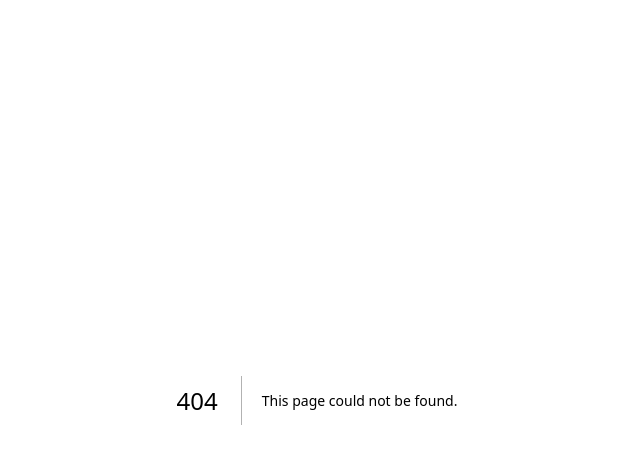
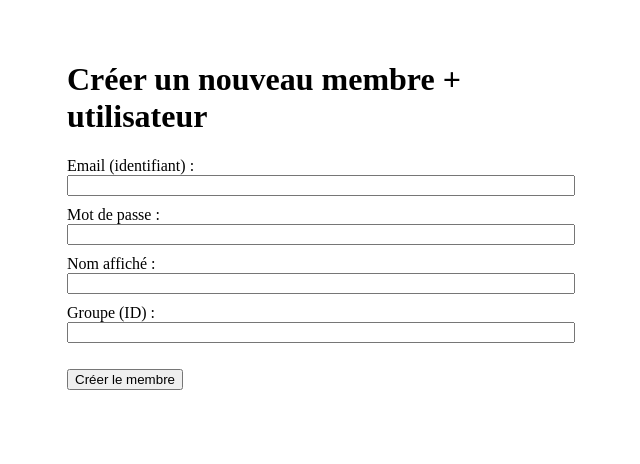
Before and after one commit to eliekogoup/Iceteam-vote-Pro, a Next.js app: page /admin/creer-membre in a window 1280 px wide. Before the commit this address had no page. Shown: the top 464 px of the page, without its empty margins (323-963 px from the left). Built offline with nearby package versions, Linux system fonts and the light colour scheme; no server answers.

Commit message:
Add CreerMembre component for user creation

```diff
--- /dev/null
+++ b/src/pages/admin/creer-membre.tsx
@@ -0,0 +1,109 @@
+import { useState } from "react";
+import { supabase } from "../../lib/supabaseClient";
+
+export default function CreerMembre() {
+  const [email, setEmail] = useState("");
+  const [password, setPassword] = useState("");
+  const [nom, setNom] = useState("");
+  const [groupeId, setGroupeId] = useState(""); // à remplacer par un <select> si tu veux afficher les groupes
+  const [message, setMessage] = useState("");
+  const [error, setError] = useState("");
+  const [loading, setLoading] = useState(false);
+
+  const handleSubmit = async (e: React.FormEvent) => {
+    e.preventDefault();
+    setError("");
+    setMessage("");
+    setLoading(true);
+
+    // 1. Créer l'utilisateur via l'API route sécurisée
+    const res = await fetch("/api/admin-create-user", {
+      method: "POST",
+      headers: { "Content-Type": "application/json" },
+      body: JSON.stringify({ email, password }),
+    });
+    const result = await res.json();
+
+    if (!res.ok) {
+      setError("Erreur création utilisateur Supabase Auth : " + result.error);
+      setLoading(false);
+      return;
+    }
+
+    const userId = result.user.id;
+
+    // 2. Créer le membre dans la table "members" avec le user_id
+    const { error: membreError } = await supabase.from("members").insert({
+      name: nom,
+      group_id: groupeId,
+      user_id: userId,
+    });
+
+    if (membreError) {
+      setError("Utilisateur créé mais erreur lors de la création du membre : " + membreError.message);
+      setLoading(false);
+      return;
+    }
+
+    setMessage("Membre créé avec succès !");
+    setEmail("");
+    setPassword("");
+    setNom("");
+    setGroupeId("");
+    setLoading(false);
+  };
+
+  return (
+    <div style={{ padding: 32, maxWidth: 500, margin: "auto" }}>
+      <h1>Créer un nouveau membre + utilisateur</h1>
+      <form onSubmit={handleSubmit}>
+        <div>
+          <label>Email (identifiant) :</label>
+          <input
+            type="email"
+            value={email}
+            required
+            onChange={e => setEmail(e.target.value)}
+            style={{ width: "100%", marginBottom: 10 }}
+          />
+        </div>
+        <div>
+          <label>Mot de passe :</label>
+          <input
+            type="password"
+            value={password}
+            required
+            onChange={e => setPassword(e.target.value)}
+            style={{ width: "100%", marginBottom: 10 }}
+          />
+        </div>
+        <div>
+          <label>Nom affiché :</label>
+          <input
+            type="text"
+            value={nom}
+            required
+            onChange={e => setNom(e.target.value)}
+            style={{ width: "100%", marginBottom: 10 }}
+          />
+        </div>
+        <div>
+          <label>Groupe (ID) :</label>
+          <input
+            type="number"
+            value={groupeId}
+            required
+            onChange={e => setGroupeId(e.target.value)}
+            style={{ width: "100%", marginBottom: 10 }}
+          />
+          {/* Pour une vraie UX, tu peux mettre ici un <select> avec la liste des groupes */}
+        </div>
+        <button type="submit" style={{ marginTop: 16 }} disabled={loading}>
+          {loading ? "Création..." : "Créer le membre"}
+        </button>
+        {error && <div style={{ color: "red", marginTop: 10 }}>{error}</div>}
+        {message && <div style={{ color: "green", marginTop: 10 }}>{message}</div>}
+      </form>
+    </div>
+  );
+}
```
